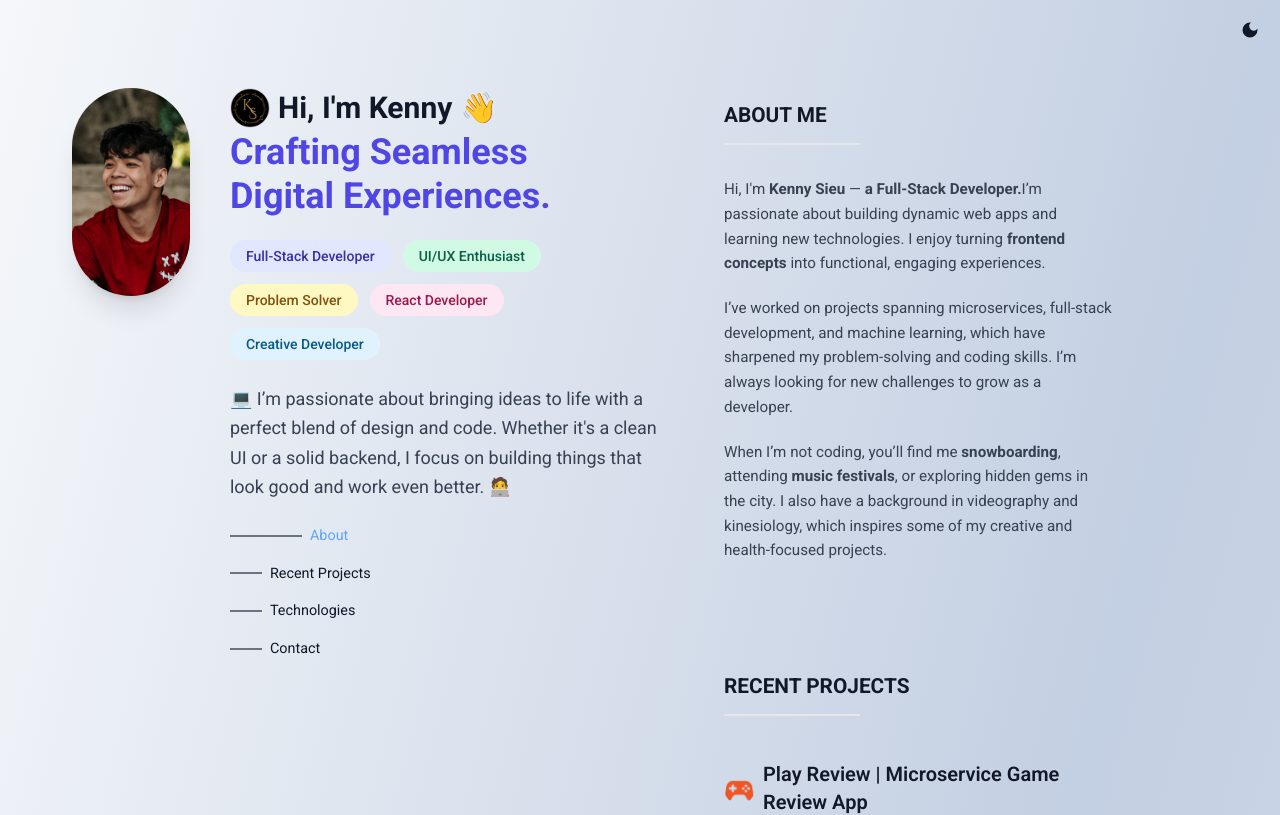
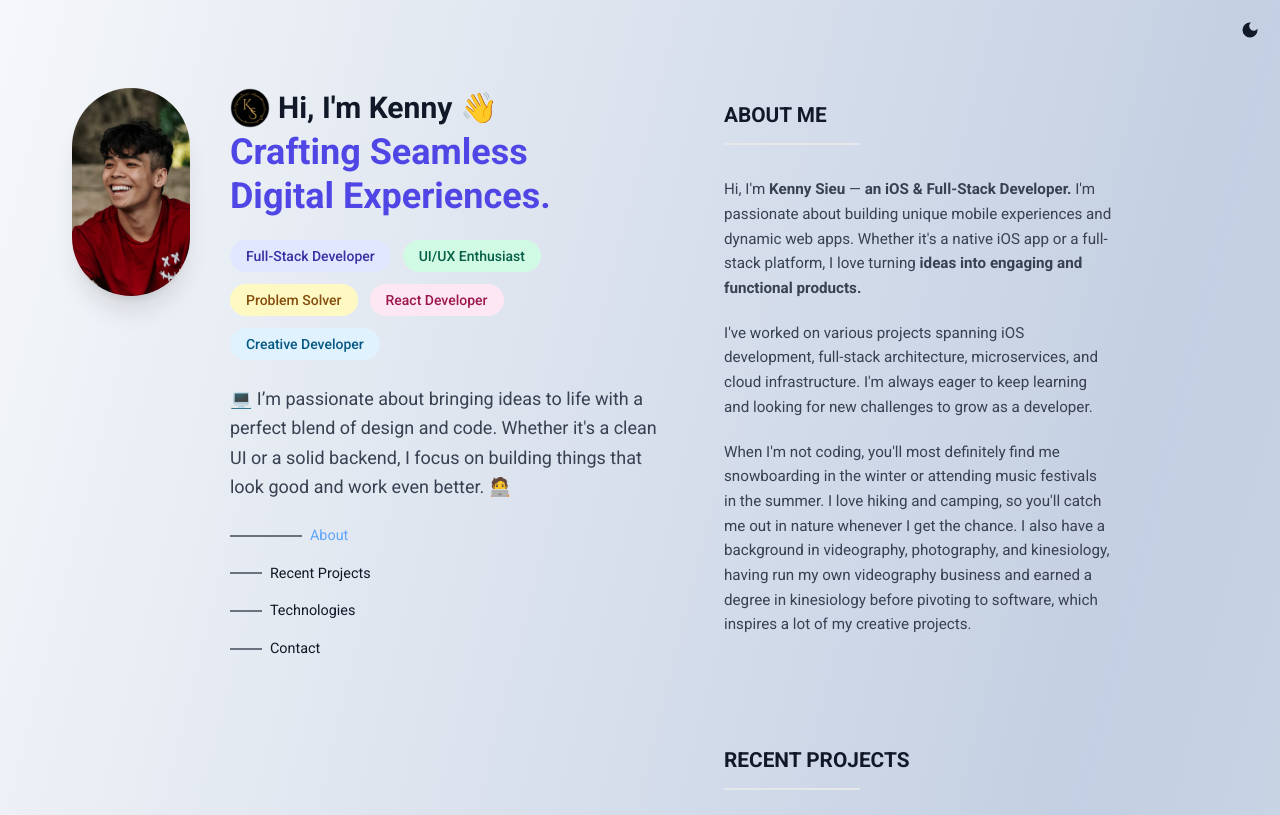
Before and after one commit to kkennethsieu/Kenny-Sieu-Portfolio, a React (Vite) app: page / in a window 1280 px wide. Shown: the top 815 px of the page. Built offline with nearby package versions, Linux system fonts and the light colour scheme.

Commit message:
Updated anbout me

```diff
--- a/src/sections/about/About.jsx
+++ b/src/sections/about/About.jsx
@@ -7,24 +7,27 @@ function About() {
       <div className="space-y-5 py-8 text-[.95rem] text-gray-700 dark:text-gray-300 leading-relaxed">
         <p>
           Hi, I'm <strong>Kenny Sieu</strong> —{" "}
-          <strong>a Full-Stack Developer.</strong>
-          I’m passionate about building dynamic web apps and learning new
-          technologies. I enjoy turning <strong>frontend concepts</strong> into
-          functional, engaging experiences.
+          <strong>an iOS & Full-Stack Developer.</strong> I'm passionate about
+          building unique mobile experiences and dynamic web apps. Whether it's
+          a native iOS app or a full-stack platform, I love turning{" "}
+          <strong>ideas into engaging and functional products.</strong>
         </p>
 
         <p>
-          I’ve worked on projects spanning microservices, full-stack
-          development, and machine learning, which have sharpened my
-          problem-solving and coding skills. I’m always looking for new
-          challenges to grow as a developer.
+          I've worked on various projects spanning iOS development, full-stack
+          architecture, microservices, and cloud infrastructure. I'm always
+          eager to keep learning and looking for new challenges to grow as a
+          developer.
         </p>
 
         <p>
-          When I’m not coding, you’ll find me <strong>snowboarding</strong>,
-          attending <strong>music festivals</strong>, or exploring hidden gems
-          in the city. I also have a background in videography and kinesiology,
-          which inspires some of my creative and health-focused projects.
+          When I'm not coding, you'll most definitely find me snowboarding in
+          the winter or attending music festivals in the summer. I love hiking
+          and camping, so you'll catch me out in nature whenever I get the
+          chance. I also have a background in videography, photography, and
+          kinesiology, having run my own videography business and earned a
+          degree in kinesiology before pivoting to software, which inspires a
+          lot of my creative projects.
         </p>
       </div>
     </div>
```
